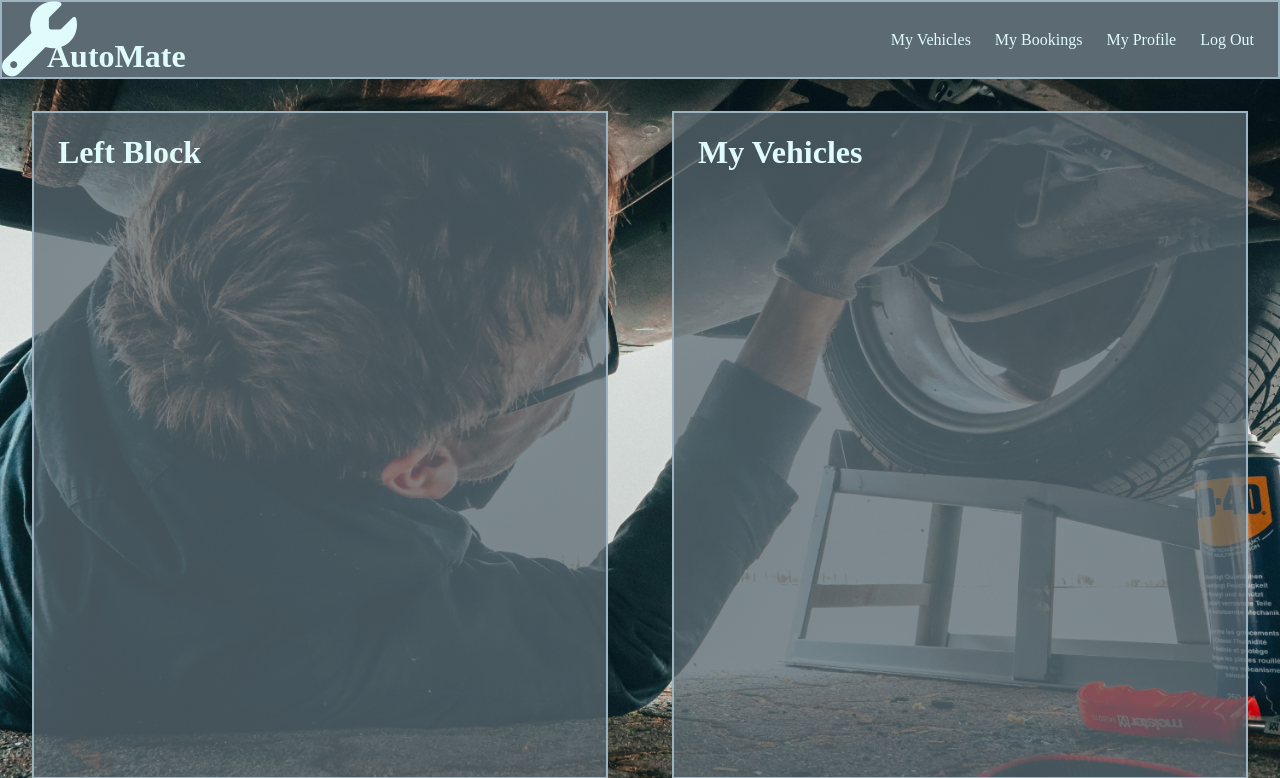
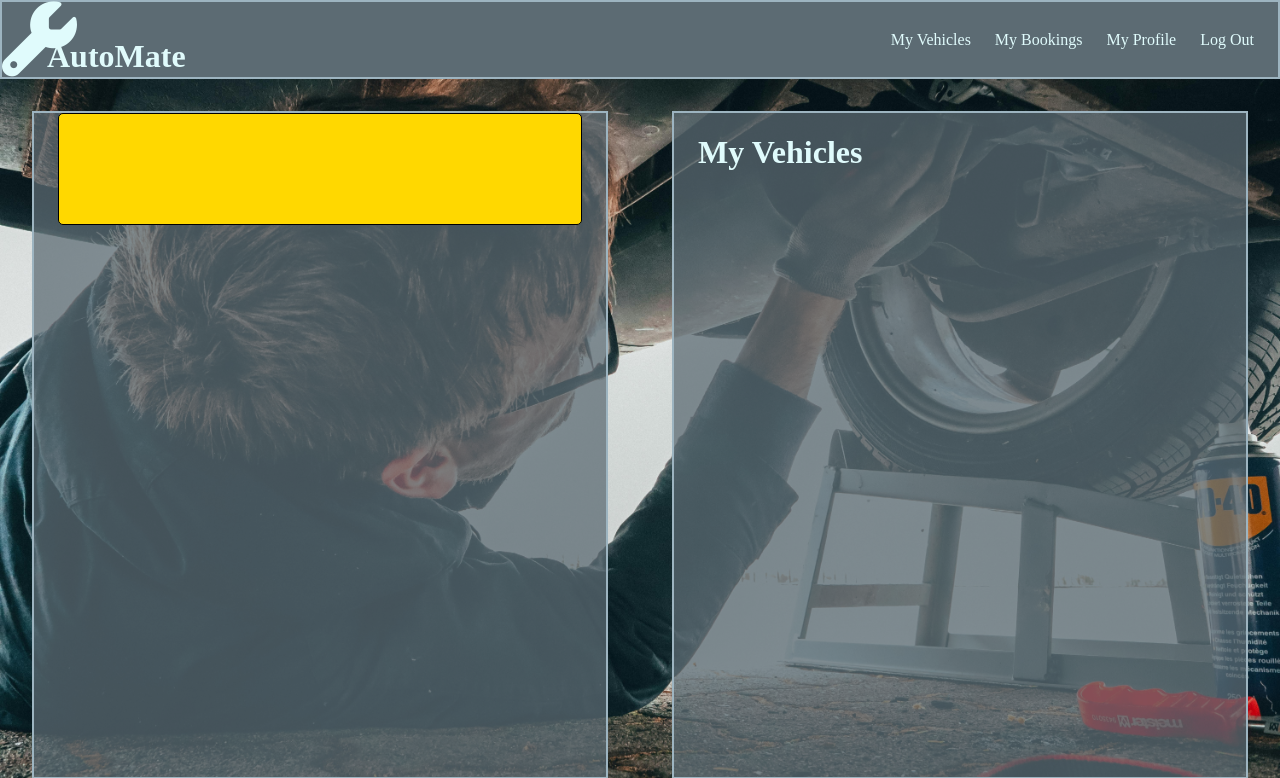
Before and after one commit to mikesealey/ci_pp3, a Django app: page /vehicles/ in a window 1280 px wide. Shown: the top 778 px of the page. Run offline with Django 4.2, Linux system fonts and the light colour scheme; the visitor is signed in with stand-in values (Sample User, id 1); data that the repository does not hold is empty.

Commit message:
builds functionality on vehicles page

```diff
--- a/AutoMate/settings.py
+++ b/AutoMate/settings.py
@@ -128,7 +128,7 @@ USE_TZ = True
 # Static files (CSS, JavaScript, Images)
 # https://docs.djangoproject.com/en/4.2/howto/static-files/
 
-STATIC_URL = 'static/'
+STATIC_URL = '/static/'
 
 STATICFILES_DIRS = [
     os.path.join(BASE_DIR, "static"),
--- a/static/css/style.css
+++ b/static/css/style.css
@@ -94,14 +94,14 @@ nav ul li {
     display: flex;
     flex-direction: row;
     align-items: center;
-    justify-content: space-around;
+    justify-content: space-between;
 }
 
 .vrn {
     background-color: #ffd800;
     aspect-ratio: 520 / 111;
     border: 1px solid black;
-    border-radius: 5%;
+    border-radius: 5px;
     color: black;
     padding: 2px 12px;
     letter-spacing: 1px;
@@ -114,4 +114,5 @@ nav ul li {
 
 .electric {
     border-left: 15px solid green;
+    padding-left: 0;
 }
--- a/vehicles/templates/vehicles/vehicles.html
+++ b/vehicles/templates/vehicles/vehicles.html
@@ -1,22 +1,39 @@
 {% extends "AutoMate/base.html" %}
+{% load static %}
+
+<script src="https://code.jquery.com/jquery-3.6.0.min.js"></script>
+<script src="{% static 'js/vehicles.js' %}"></script>
+
 
 {% block content %}
     <div class="double-block">
+        <!-- LEFT BLOCK -->
         <div class="block">
-            <h1>Left Block</h1>
+            <div id="vehicle-details">
+                <div id="vrn" class="vrn"></div>
+                <div id="make-model"></div>
+                <div id="fuel-type"></div>
+            </div>
+        </div>
+        <!-- END OF LEFT BLOCK -->
 
-        </div>
+        <!-- RIGHT BLOCK -->
         <div class="block">
             <h1>My Vehicles</h1>
             {% for vehicle in vehicles %}
-                <div class="vehicle-list-item">
-                    <div class="vrn">{{ vehicle.vrn}}</div>
+                <div class="vehicle-list-item" style="border: 5px solid lime;">
+                    {% if vehicle.fuel_type == "electric" %}
+                        <div class="vrn electric">{{ vehicle.vrn}}</div>
+                    {% else %}
+                        <div class="vrn">{{ vehicle.vrn}}</div>
+                    {% endif%}
                     <h2>{{ vehicle.make }} {{ vehicle.model }}</h2>
                 </div>
 
             {% endfor %}
 
         </div>
+        <!-- END OF RIGHT BLOCK -->
     </div>
 
 
```
Also changed, not shown: static/js/vehicles.js (added, +7 -0 lines).
